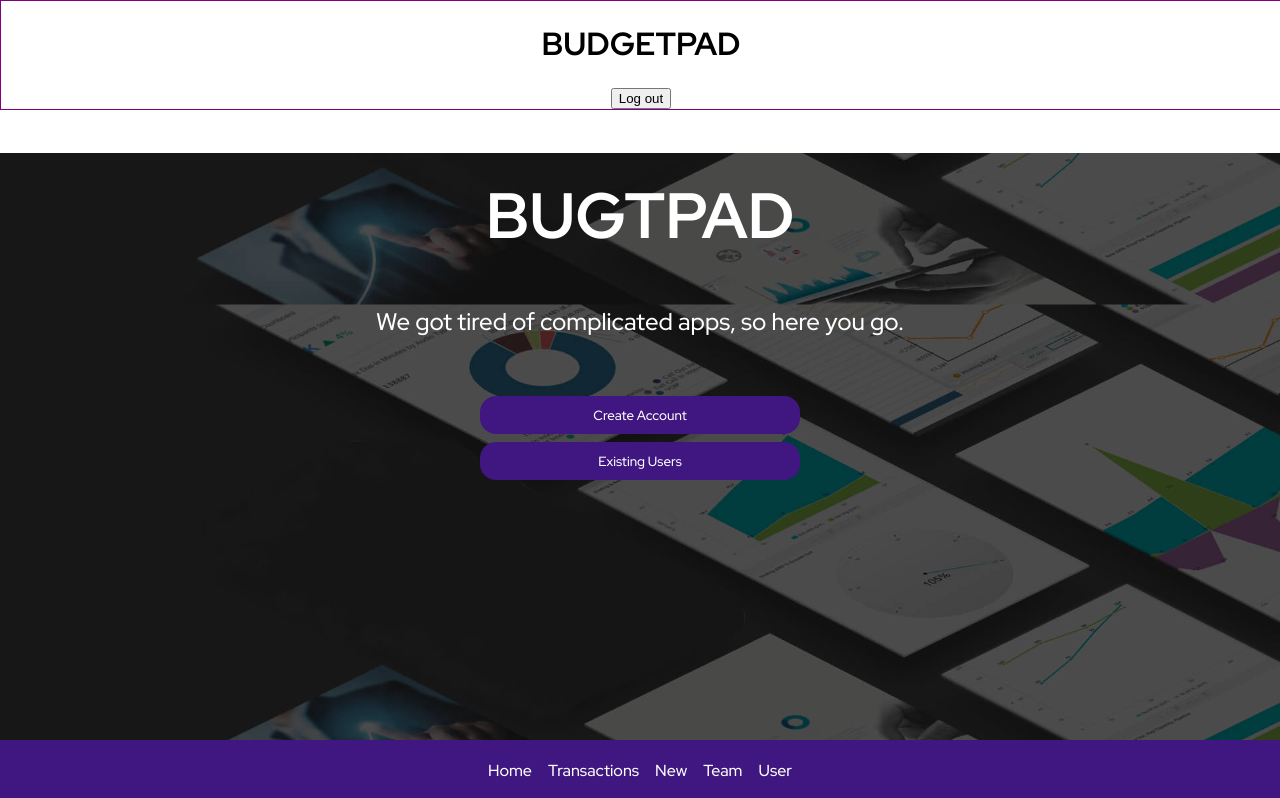
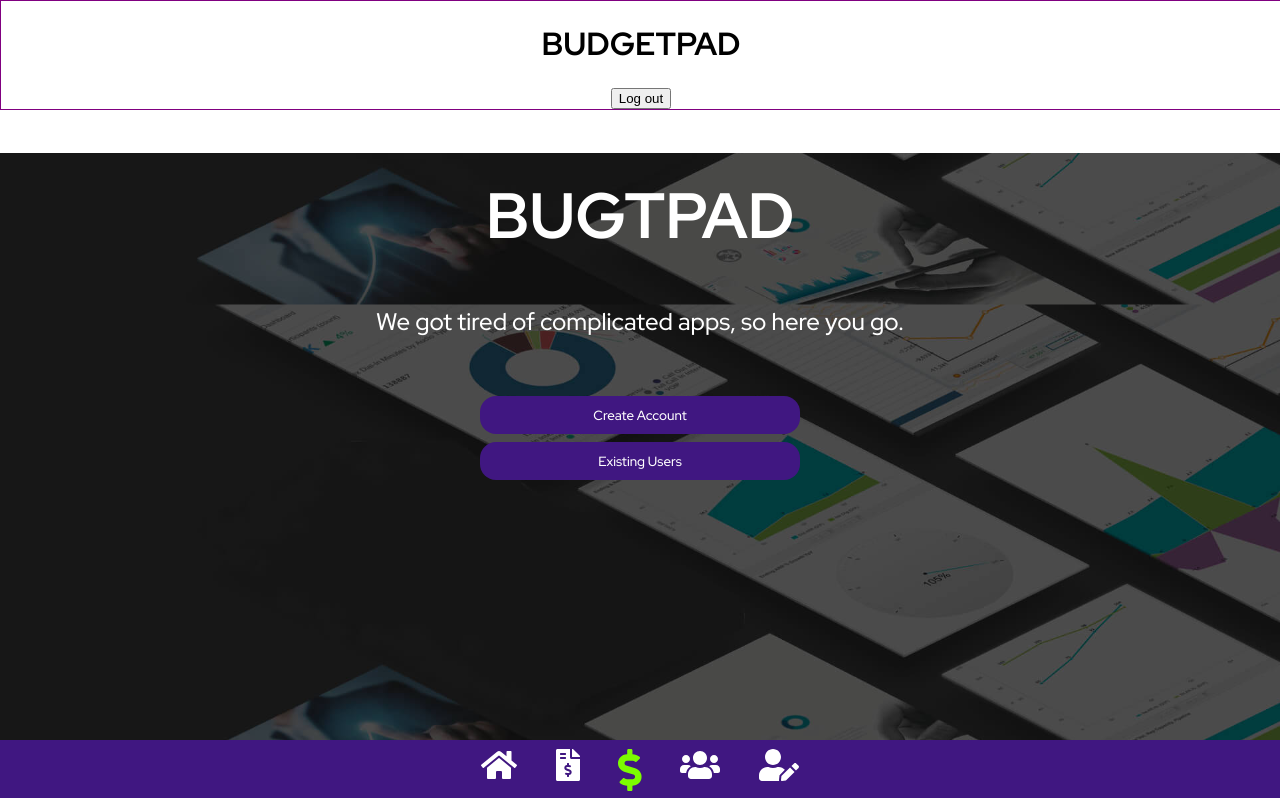
Before and after one commit to dals1791/1207-Project3-Frontend, a React (Create React App) app: page / in a window 1280 px wide. Shown: the top 798 px of the page. Built offline with nearby package versions, Linux system fonts and the light colour scheme.

Commit message:
Navbar- replaced words Links with Icons

```diff
--- a/src/App.css
+++ b/src/App.css
@@ -40,7 +40,8 @@ body {
   list-style-type: none;
   list-style: none;
   justify-content: center;
-  padding: 0.5rem;
+  align-items: baseline;
+  padding: 1.2rem;
   display: block;
 }
 
@@ -348,9 +349,11 @@ hr{
 }
 .user-info-icon{
   position: absolute;
-  left: 66%;
+  /* left: 15rem;
+  bottom: 26.5rem; */
+  left: 63%;
   bottom: 63%;
-  z-index: 10;
+
 }
 .user-info-cred-form button,
 .user-info-budget-form button{
--- a/src/components/NavBar.js
+++ b/src/components/NavBar.js
@@ -1,5 +1,8 @@
 import React from "react";
 import { Link } from "react-router-dom";
+// ===IMPORT REACT FONTAWESOME======
+import { FontAwesomeIcon } from '@fortawesome/react-fontawesome'
+import { faUserEdit, faUsers, faDollarSign, faHome, faFileInvoiceDollar} from '@fortawesome/free-solid-svg-icons'
 
 const NavBar = (props) => {
   return (
@@ -9,10 +12,10 @@ const NavBar = (props) => {
       <div className="nav-bar-text">
         <ul>
           <Link to="/home" style={{ textDecoration: "none" }}>
-            <li>Home</li>
+            <li><FontAwesomeIcon  className="navbar-home-icon" style={{color: "white", fontSize: "32px"}} icon={faHome} /></li>
           </Link>
           <Link to="/transactions" style={{ textDecoration: "none" }}>
-            <li>Transactions</li>
+            <li><FontAwesomeIcon  className="navbar-transactions-icon" style={{color: "white", fontSize: "32px"}} icon={faFileInvoiceDollar} /></li>
           </Link>
 
           <li
@@ -21,14 +24,14 @@ const NavBar = (props) => {
               props.toggleAdd();
             }}
           >
-            New
+            <FontAwesomeIcon  className="navbar-add-icon" style={{color: "lawngreen", fontSize: "42px"}} icon={faDollarSign} />
           </li>
 
           <Link to="/team" style={{ textDecoration: "none" }}>
-            <li>Team</li>
+            <li><FontAwesomeIcon  className="navbar-team-icon" style={{color: "white", fontSize: "32px"}} icon={faUsers} /></li>
           </Link>
           <Link to="/userinfo" style={{ textDecoration: "none" }}>
-            <li>User</li>
+            <li><FontAwesomeIcon  className="navbar-user-icon" style={{color: "white", fontSize: "32px"}} icon={faUserEdit} /></li>
           </Link>
         </ul>
       </div>
```
